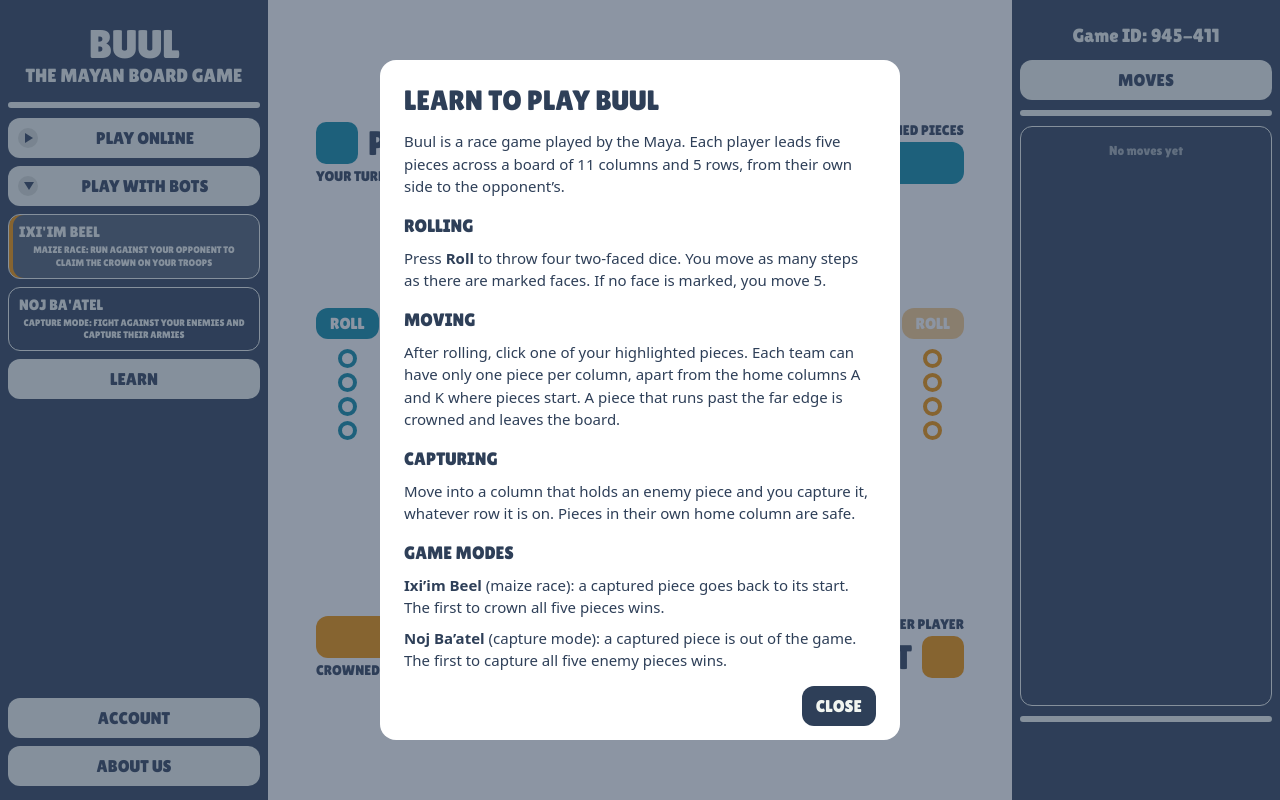
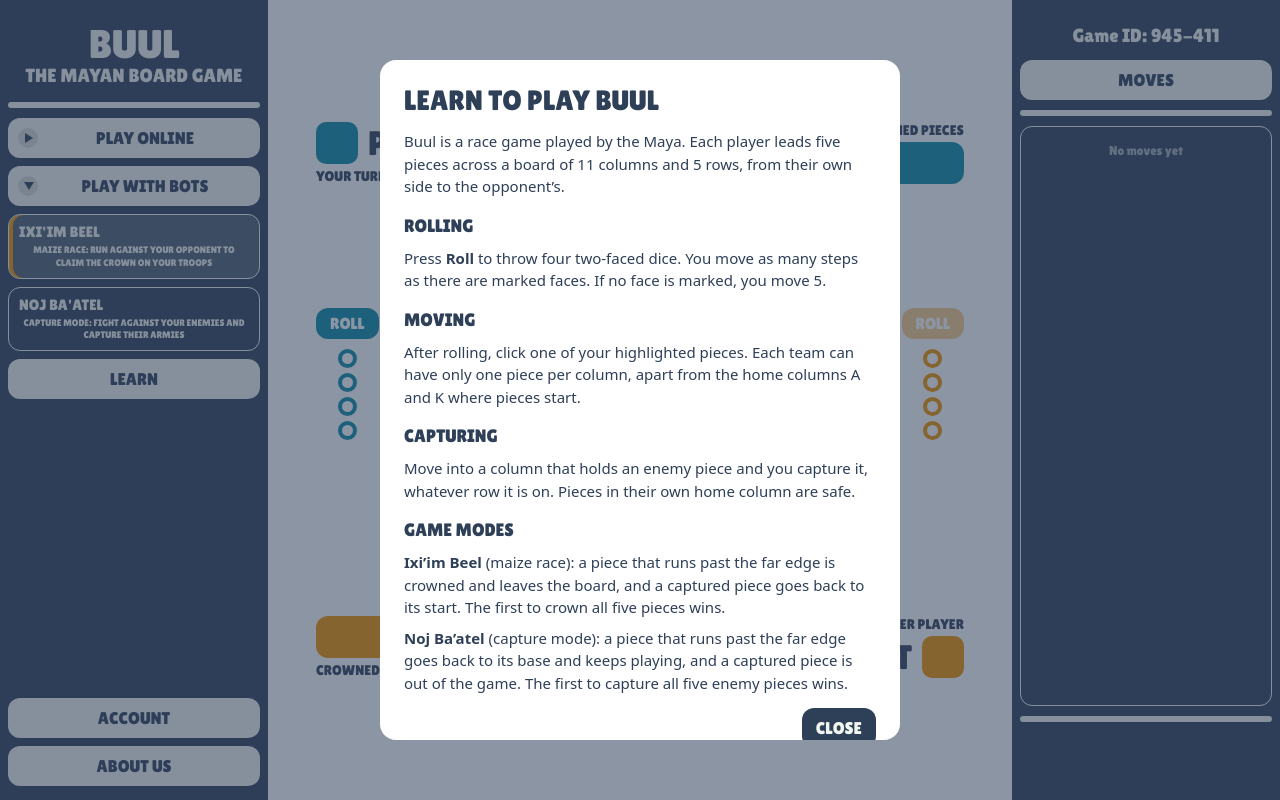
Before and after one commit to NojSuon/buul, a React (Vite) app: page / in a window 1280 px wide. Both pictures are taken after a click on the button "LEARN". Built offline with nearby package versions, Linux system fonts and the light colour scheme.

Commit message:
Send pieces back to base at the end of the board in Noj Ba'atel

```diff
--- a/src/components/InfoModal.tsx
+++ b/src/components/InfoModal.tsx
@@ -19,8 +19,7 @@ const CONTENT: Record<ModalKind, { title: string; body: ReactNode }> = {
         <h3>Moving</h3>
         <p>
           After rolling, click one of your highlighted pieces. Each team can have only one piece per
-          column, apart from the home columns A and K where pieces start. A piece that runs past the
-          far edge is crowned and leaves the board.
+          column, apart from the home columns A and K where pieces start.
         </p>
         <h3>Capturing</h3>
         <p>
@@ -29,12 +28,14 @@ const CONTENT: Record<ModalKind, { title: string; body: ReactNode }> = {
         </p>
         <h3>Game modes</h3>
         <p>
-          <strong>Ixi’im Beel</strong> (maize race): a captured piece goes back to its start. The
-          first to crown all five pieces wins.
+          <strong>Ixi’im Beel</strong> (maize race): a piece that runs past the far edge is crowned
+          and leaves the board, and a captured piece goes back to its start. The first to crown all
+          five pieces wins.
         </p>
         <p>
-          <strong>Noj Ba’atel</strong> (capture mode): a captured piece is out of the game. The
-          first to capture all five enemy pieces wins.
+          <strong>Noj Ba’atel</strong> (capture mode): a piece that runs past the far edge goes back
+          to its base and keeps playing, and a captured piece is out of the game. The first to
+          capture all five enemy pieces wins.
         </p>
       </>
     ),
--- a/src/game.ts
+++ b/src/game.ts
@@ -82,7 +82,7 @@ export function diceValue(dice: boolean[]): number {
 export function canMove(state: GameState, piece: Piece): boolean {
   if (state.roll === null || state.winner || piece.player !== state.turn) return false;
   const col = targetCol(piece, state.roll);
-  if (!onBoard(col)) return true; // leaves the board and gets crowned
+  if (!onBoard(col)) return true; // runs off the end: crowned, or back to base in capture mode
   // A team can have only one piece per column outside its home column.
   return !state.pieces.some((p) => p.player === piece.player && p.col === col);
 }
@@ -126,9 +126,14 @@ export function movePiece(state: GameState, pieceId: string): GameState {
       to += '×';
     }
     pieces.push({ ...piece, col });
-  } else {
+  } else if (state.mode === 'race') {
     crowned[piece.player]++;
     to = '♛';
+  } else {
+    // In capture mode a piece that runs off the end goes back to base to play again.
+    const home = homeCol(piece.player);
+    pieces.push({ ...piece, col: home });
+    to = COLUMNS[home];
   }
 
   return endTurn({
@@ -136,7 +141,7 @@ export function movePiece(state: GameState, pieceId: string): GameState {
     pieces,
     crowned,
     captured,
-    winner: findWinner(state.mode, pieces, crowned, captured),
+    winner: findWinner(state.mode, crowned, captured),
     moves: [...state.moves, { player: piece.player, label: `${roll}-${COLUMNS[piece.col]},${to}` }],
   });
 }
@@ -144,17 +149,10 @@ export function movePiece(state: GameState, pieceId: string): GameState {
 // Race: first to crown all five pieces. Capture: first to capture all five enemy pieces.
 function findWinner(
   mode: Mode,
-  pieces: Piece[],
   crowned: Record<Player, number>,
   captured: Record<Player, number>,
 ): GameState['winner'] {
   const players: Player[] = ['A', 'B'];
-  if (mode === 'race') return players.find((p) => crowned[p] === ROWS) ?? null;
-
-  const winner = players.find((p) => captured[p] === ROWS);
-  if (winner) return winner;
-  // Crowned pieces can't be captured, so the game also ends once a side has nothing left on the board.
-  if (players.every((player) => pieces.some((p) => p.player === player))) return null;
-  if (captured.A === captured.B) return 'draw';
-  return captured.A > captured.B ? 'A' : 'B';
+  const score = mode === 'race' ? crowned : captured;
+  return players.find((p) => score[p] === ROWS) ?? null;
 }
```
